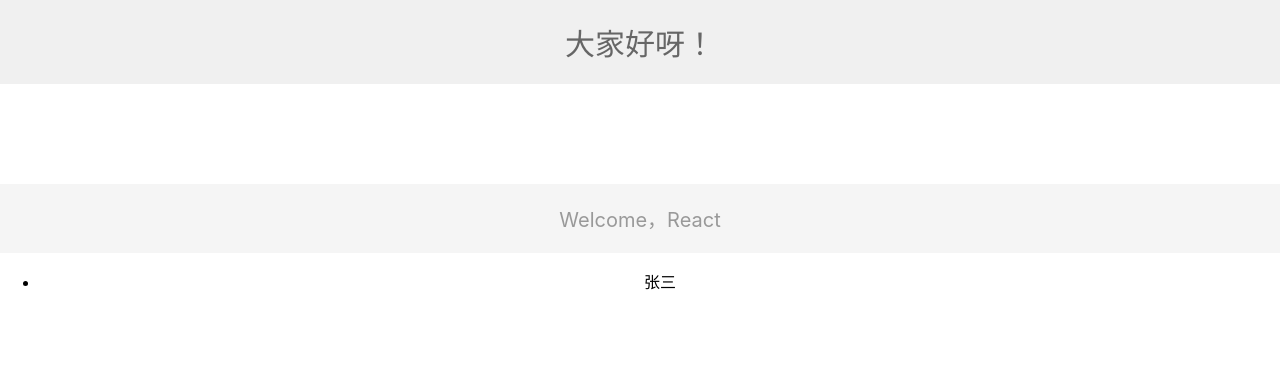
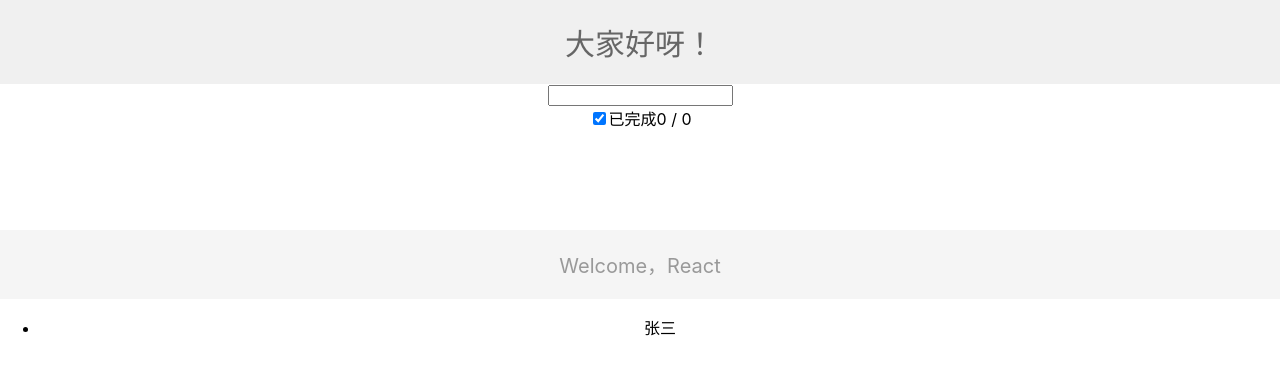
Before and after one commit to design510/hello-react, a React (Create React App) app: page / in a window 1280 px wide. Shown: the top 374 px of the page. Built offline with nearby package versions, Linux system fonts and the light colour scheme.

Commit message:
todoList案例demo

```diff
--- a/src/App.js
+++ b/src/App.js
@@ -2,12 +2,14 @@ import "./App.css";
 import React, { Component } from "react";
 import Welcome from "./components/Welcome";
 import Hello from "./components/Hello";
+import Container from "./components/TodoList/Container";
 
 export default class App extends Component {
   render() {
     return (
       <div className="App">
         <Hello nickName="大家好呀！"></Hello>
+        <Container />
         <Welcome name="React" />
       </div>
     );
--- /dev/null
+++ b/src/components/TodoList/Container/index.jsx
@@ -0,0 +1,48 @@
+import React, { Component } from "react";
+import Header from "../Header";
+import List from "../List";
+import Footer from "../Footer";
+
+export default class Container extends Component {
+  state = {
+    list: [],
+    checkedNumber: 0,
+  };
+  onSearch = (value) => {
+    console.log(value);
+    let { list } = this.state;
+    const tempList = list.filter((item) => item.name === value);
+    if (tempList.length === 0) {
+      const newList = [...list, { status: false, name: value }];
+      this.setState({ list: newList });
+    } else {
+      console.log("该事项已存在，请重新输入");
+    }
+  };
+  onChange = (name, status) => {
+    let { list } = this.state;
+    const newList = list.map((item) => {
+      if (item.name === name) {
+        item.status = status;
+      }
+      return item;
+    });
+    this.setState({
+      list: newList,
+      checkedNumber: newList.filter((item) => item.status).length,
+    });
+    console.log(list);
+  };
+  render() {
+    return (
+      <div className="todo-list-container">
+        <Header onSearch={this.onSearch}></Header>
+        <List list={this.state.list} onChange={this.onChange}></List>
+        <Footer
+          checkedNumber={this.state.checkedNumber}
+          listNumber={this.state.list.length}
+        ></Footer>
+      </div>
+    );
+  }
+}
--- /dev/null
+++ b/src/components/TodoList/Footer/index.jsx
@@ -0,0 +1,26 @@
+import React, { Component } from "react";
+import PropTypes from "prop-types";
+
+export default class Footer extends Component {
+  static propTypes = {
+    checkedNumber: PropTypes.number.isRequired,
+    listNumber: PropTypes.number.isRequired,
+  };
+  onChange = (e) => {
+    console.log(e.target.checked);
+  };
+  render() {
+    return (
+      <div className="todo-list-footer">
+        <input
+          type="checkbox"
+          checked={this.props.checkedNumber === this.props.listNumber}
+          onChange={this.onChange}
+        />
+        <span className="toto-list-footer__text">
+          已完成{this.props.checkedNumber} / {this.props.listNumber}
+        </span>
+      </div>
+    );
+  }
+}
--- /dev/null
+++ b/src/components/TodoList/Header/index.jsx
@@ -0,0 +1,21 @@
+import React, { Component } from "react";
+import PropTypes from "prop-types";
+
+export default class Header extends Component {
+  static propTypes = {
+    onSearch: PropTypes.func.isRequired,
+  };
+  search = (e) => {
+    const { onSearch } = this.props;
+    if (e.keyCode === 13) {
+      onSearch(e.target.value);
+    }
+  };
+  render() {
+    return (
+      <div className="todo-list-header">
+        <input className="todo-list-header__input" onKeyUp={this.search} />
+      </div>
+    );
+  }
+}
--- /dev/null
+++ b/src/components/TodoList/Item/index.jsx
@@ -0,0 +1,28 @@
+import React, { Component } from "react";
+import PropTypes from "prop-types";
+
+export default class Item extends Component {
+  static propTypes = {
+    status: PropTypes.bool.isRequired,
+    name: PropTypes.string.isRequired,
+  };
+  onChange = (e) => {
+    const { onChange } = this.props;
+    onChange(e.target.value, e.target.checked);
+  };
+  render() {
+    return (
+      <div className="todo-list-item">
+        <input
+          type="checkbox"
+          className="todo-list-item__checkbox"
+          value={this.props.name}
+          name={this.props.name}
+          checked={this.props.status}
+          onChange={this.onChange}
+        />
+        <span className="todo-list-item__text">{this.props.name}</span>
+      </div>
+    );
+  }
+}
--- /dev/null
+++ b/src/components/TodoList/List/index.jsx
@@ -0,0 +1,29 @@
+import React, { Component } from "react";
+import PropTypes from "prop-types";
+import Item from "../Item";
+
+export default class List extends Component {
+  static propTypes = {
+    list: PropTypes.array.isRequired,
+  };
+  onChange = (name, status) => {
+    const { onChange } = this.props;
+    onChange(name, status);
+  };
+  render() {
+    return (
+      <div className="todo-list-box">
+        {this.props.list.map((item) => {
+          return (
+            <Item
+              key={item.name}
+              status={item.status}
+              name={item.name}
+              onChange={this.onChange}
+            ></Item>
+          );
+        })}
+      </div>
+    );
+  }
+}
```
Also changed, not shown: src/components/TodoList/Header/index.css (added).
